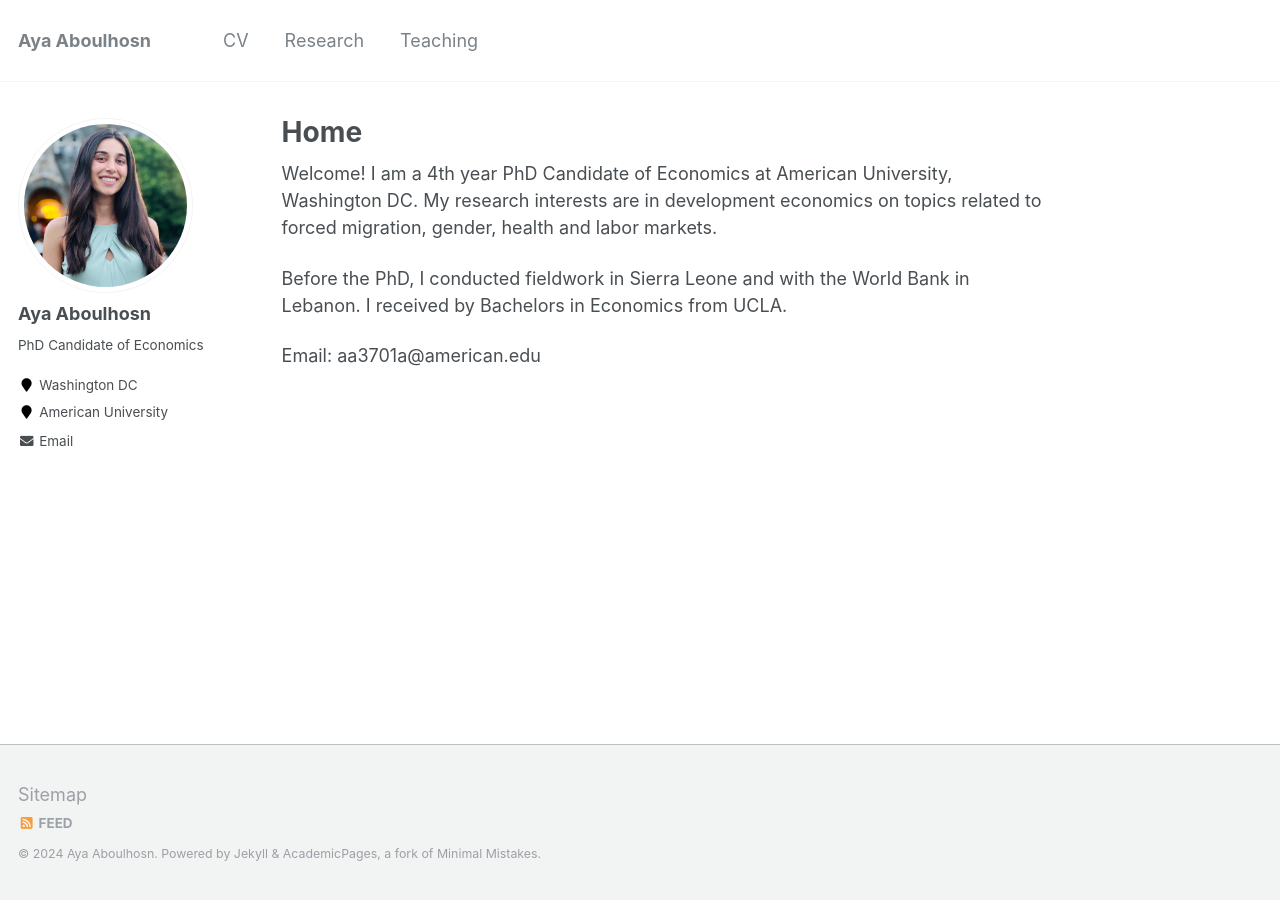
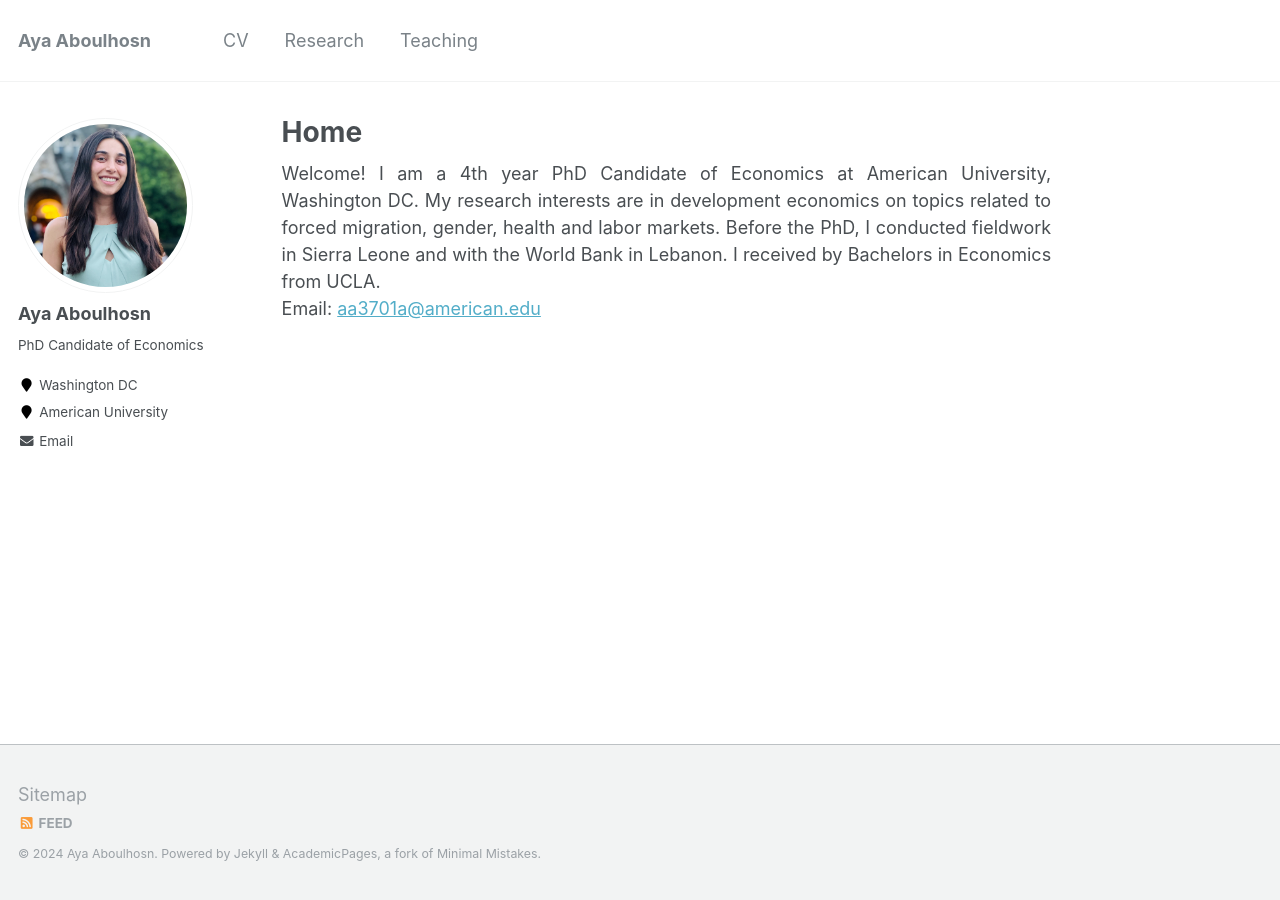
Before and after one commit to ayaaboulhosn/ayaaboulhosn.github.io, a Jekyll site: the page built from _pages/about.md, in a window 1280 px wide. Built offline with Jekyll 4.4.1, drawn with Linux system fonts in a browser that asks for light colours.

Commit message:
Update about.md

```diff
--- a/_pages/about.md
+++ b/_pages/about.md
@@ -7,9 +7,12 @@ redirect_from:
   - /about/
   - /about.html
 ---
+<div align="justify">
 
 Welcome! I am a 4th year PhD Candidate of Economics at American University, Washington DC. My research interests are in development economics on topics related to forced migration, gender, health and labor markets.
 
 Before the PhD, I conducted fieldwork in Sierra Leone and with the World Bank in Lebanon. I received by Bachelors in Economics from UCLA.
 
-Email: aa3701a@american.edu
+</div>
+
+Email: [aa3701a@american.edu](mailto:aa3701a@american.edu?subject=Test)
```
